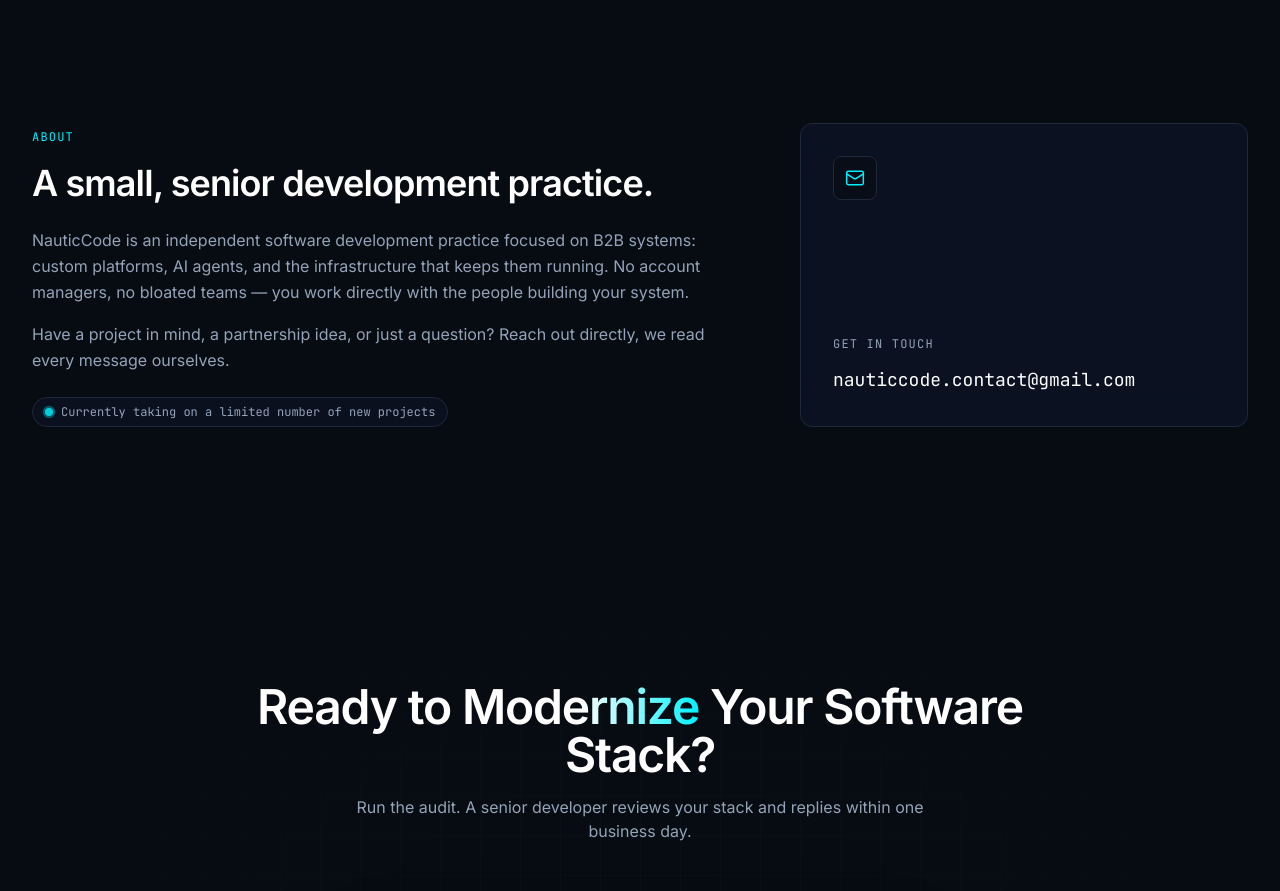
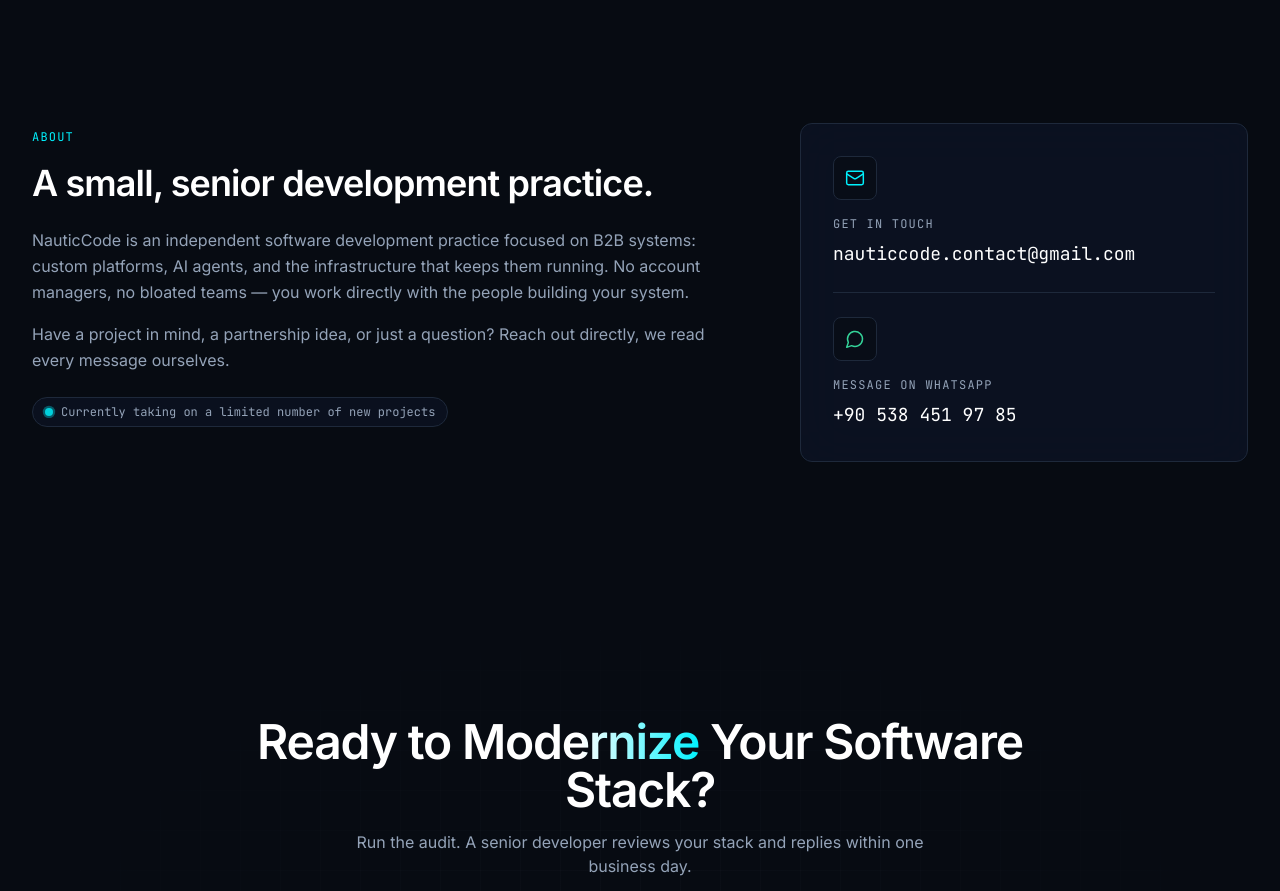
Before and after one commit to ilkaybas0-bot/nauticcode-landing, a Next.js app: page /en in a window 1280 px wide. Shown: the part 3240-4131 px from the top of the page. Built offline with nearby package versions, Linux system fonts and the light colour scheme.

Commit message:
Add WhatsApp contact option to About section
Second contact method alongside email, using a wa.me link. Matches
common B2B communication norms in the Turkish market.

```diff
--- a/components/About.tsx
+++ b/components/About.tsx
@@ -1,10 +1,12 @@
 "use client";
 
 import { motion } from "framer-motion";
-import { Mail } from "lucide-react";
+import { Mail, MessageCircle } from "lucide-react";
 import { useTranslations } from "next-intl";
 
 const CONTACT_EMAIL = "nauticcode.contact@gmail.com";
+const WHATSAPP_NUMBER = "905384519785";
+const WHATSAPP_DISPLAY = "+90 538 451 97 85";
 
 export default function About() {
   const t = useTranslations("about");
@@ -41,20 +43,37 @@ export default function About() {
             whileInView={{ opacity: 1, y: 0 }}
             viewport={{ once: true, margin: "-80px" }}
             transition={{ duration: 0.5, ease: "easeOut" }}
-            className="glass flex flex-col justify-between rounded-xl p-8 lg:col-span-2"
+            className="glass flex flex-col gap-6 rounded-xl p-8 lg:col-span-2"
           >
-            <div className="flex h-11 w-11 items-center justify-center rounded-lg border border-border bg-bg/60 text-accent-cyan">
-              <Mail size={20} strokeWidth={1.75} />
-            </div>
-            <div className="mt-6">
-              <span className="font-mono text-xs uppercase tracking-widest text-text-secondary">
+            <div>
+              <div className="flex h-11 w-11 items-center justify-center rounded-lg border border-border bg-bg/60 text-accent-cyan">
+                <Mail size={20} strokeWidth={1.75} />
+              </div>
+              <span className="mt-4 block font-mono text-xs uppercase tracking-widest text-text-secondary">
                 {t("contactLabel")}
               </span>
               <a
                 href={`mailto:${CONTACT_EMAIL}`}
-                className="mt-3 block break-all font-mono text-lg text-text-primary transition-colors hover:text-accent-cyan"
+                className="mt-2 block break-all font-mono text-lg text-text-primary transition-colors hover:text-accent-cyan"
               >
                 {CONTACT_EMAIL}
+              </a>
+            </div>
+
+            <div className="border-t border-border pt-6">
+              <div className="flex h-11 w-11 items-center justify-center rounded-lg border border-border bg-bg/60 text-emerald-400">
+                <MessageCircle size={20} strokeWidth={1.75} />
+              </div>
+              <span className="mt-4 block font-mono text-xs uppercase tracking-widest text-text-secondary">
+                {t("whatsappLabel")}
+              </span>
+              <a
+                href={`https://wa.me/${WHATSAPP_NUMBER}`}
+                target="_blank"
+                rel="noopener noreferrer"
+                className="mt-2 block font-mono text-lg text-text-primary transition-colors hover:text-emerald-400"
+              >
+                {WHATSAPP_DISPLAY}
               </a>
             </div>
           </motion.div>
--- a/messages/en.json
+++ b/messages/en.json
@@ -68,7 +68,8 @@
     "paragraph1": "NauticCode is an independent software development practice focused on B2B systems: custom platforms, AI agents, and the infrastructure that keeps them running. No account managers, no bloated teams — you work directly with the people building your system.",
     "paragraph2": "Have a project in mind, a partnership idea, or just a question? Reach out directly, we read every message ourselves.",
     "availability": "Currently taking on a limited number of new projects",
-    "contactLabel": "Get in touch"
+    "contactLabel": "Get in touch",
+    "whatsappLabel": "Message on WhatsApp"
   },
   "footerCta": {
     "headline": "Ready to <highlight>Modernize</highlight> Your Software Stack?",
--- a/messages/tr.json
+++ b/messages/tr.json
@@ -68,7 +68,8 @@
     "paragraph1": "NauticCode; B2B sistemler, özel yazılım platformları, yapay zekâ ajanları ve bunları ayakta tutan altyapı üzerine odaklanan bağımsız bir yazılım geliştirme pratiğidir. Hesap yöneticisi yok, şişirilmiş ekipler yok — sisteminizi kuran ekiple doğrudan çalışırsınız.",
     "paragraph2": "Aklınızda bir proje, bir iş birliği fikri ya da sadece bir sorunuz mu var? Doğrudan yazın, her mesajı kendimiz okuyoruz.",
     "availability": "Şu anda sınırlı sayıda yeni proje kabul ediyoruz",
-    "contactLabel": "İletişime Geçin"
+    "contactLabel": "İletişime Geçin",
+    "whatsappLabel": "WhatsApp'tan Yaz"
   },
   "footerCta": {
     "headline": "Yazılım Altyapınızı <highlight>Modernize</highlight> Etmeye Hazır mısınız?",
```
